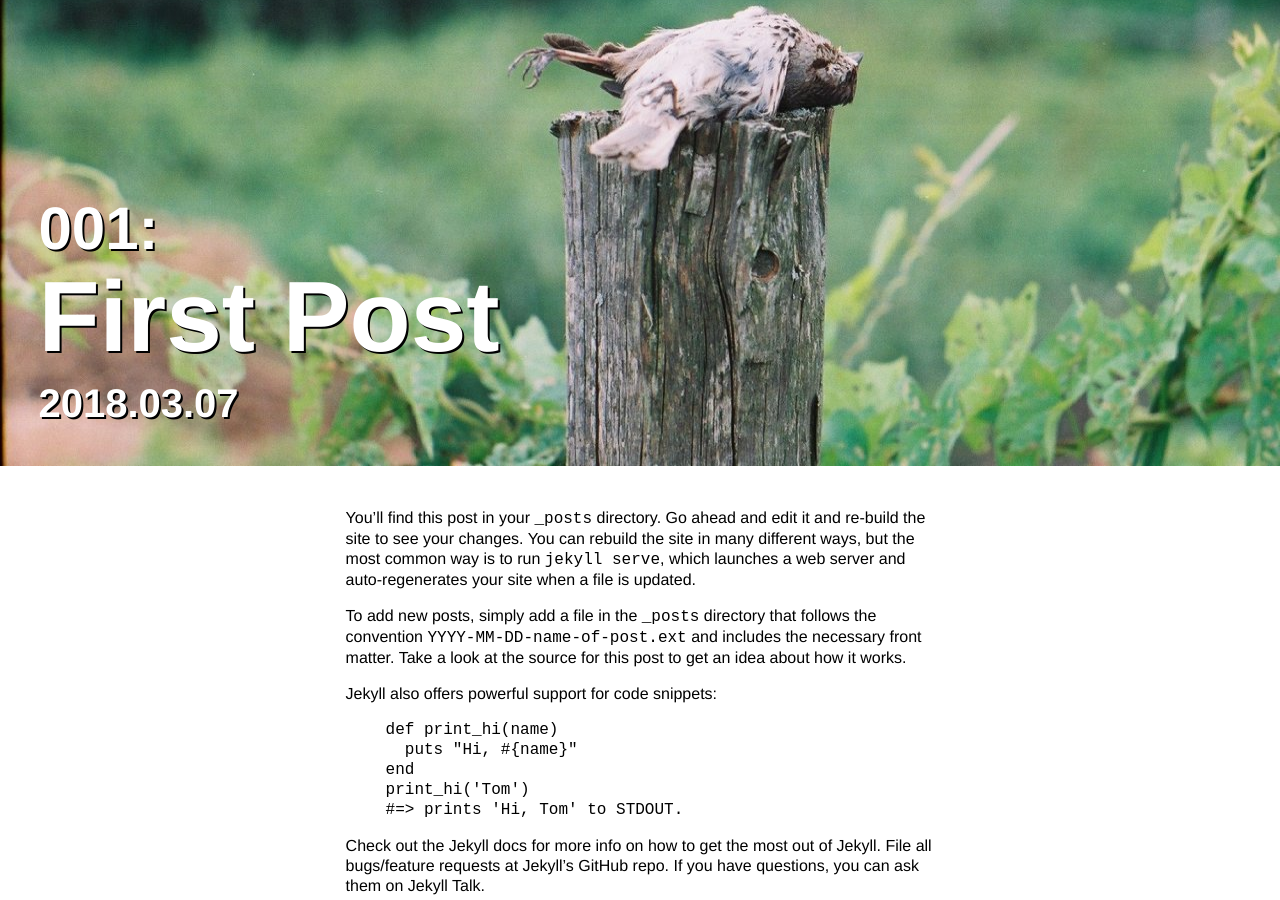
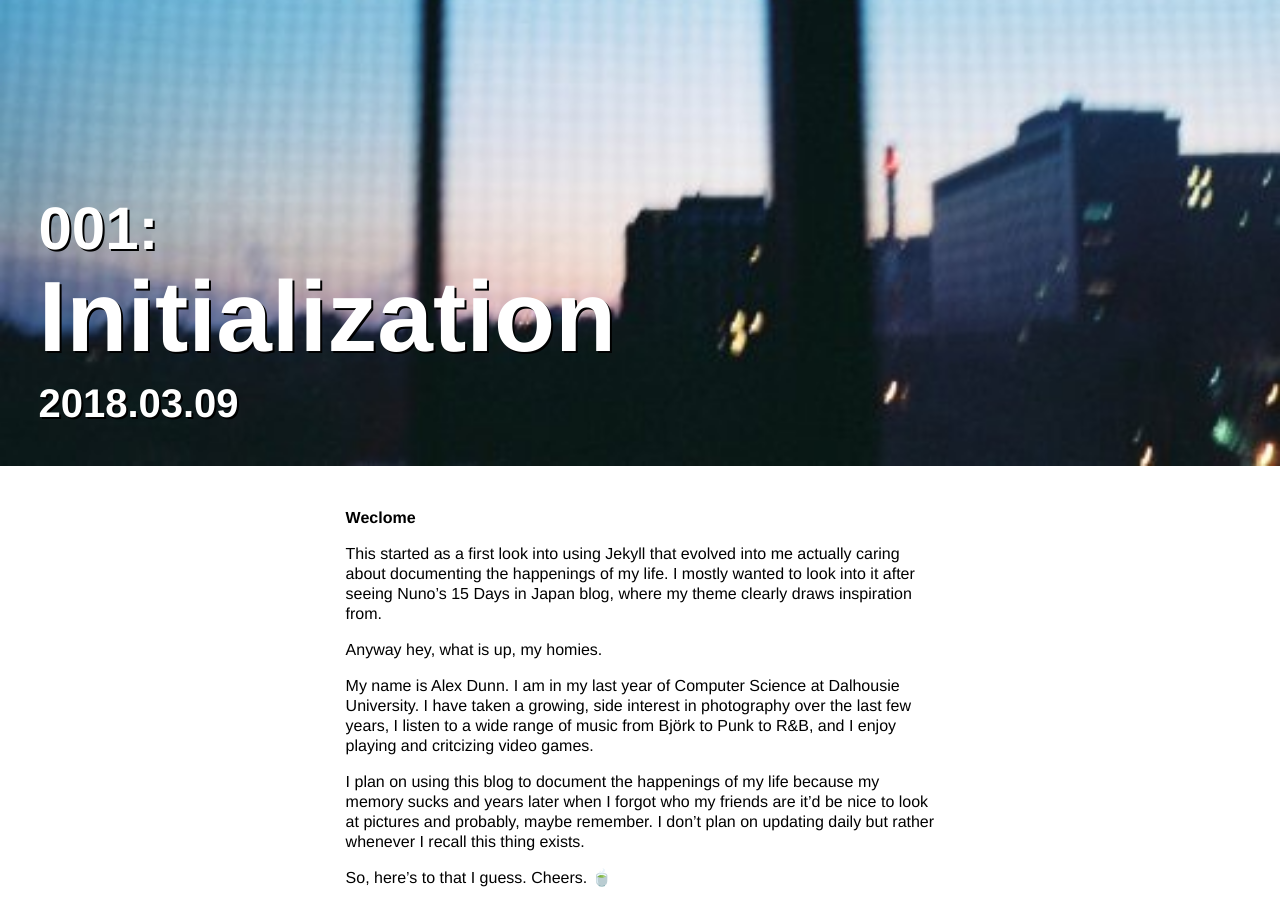
Before and after one commit to aadunn/blog, a Jekyll site: the page built from _posts/2018-03-07-first-post.md, in a window 1280 px wide and 900 px high, scrolled down 434 px. Built offline with Jekyll 4.4.1, drawn with Linux system fonts in a browser that asks for light colours; nearby versions of some CDN libraries; some of the changed text lies outside the part shown.

Commit message:
first actual post + updated site description

```diff
--- a/_config.yml
+++ b/_config.yml
@@ -12,12 +12,14 @@ title: blog.aadunn
 author: Alex Dunn
 email: alex@aadunn.ca
 description:  # this means to ignore newlines until "baseurl:"
-  Personal blog for documenting the drab life of Alex Dunn.
+  Personal blog for documenting my strange life.
 
 baseurl: "" # the subpath of your site, e.g. /blog
 url: "http://blog.aadunn.ca" # the base hostname & protocol for your site, e.g. http://example.com
 github_username:  aadunn
 linkedin_username: alex@aadunn.ca
+
+permalink: pretty
 
 # Build settings
 markdown: kramdown
--- a/_layouts/post.html
+++ b/_layouts/post.html
@@ -10,7 +10,7 @@ layout: post
 	  <span>
 	    <h3 class="title">{{ page.postId }}:</h3>
 	    <h1 class="title">{{ page.title }}</h1>
-	    <h4 class="title">{{ page.date | date: "%Y.%m.%d"  }}</h4><!-- TODO: format date -->
+	    <h4 class="title">{{ page.date | date: "%Y.%m.%d" }}</h4><!-- TODO: format date -->
 	  </span>
 	</section>
 
--- a/_posts/2018-03-07-first-post.md
+++ b/_posts/2018-03-07-first-post.md
@@ -1,28 +1,20 @@
 ---
 layout: post
 postId:			"001"
-title:  "First Post"
-date:   2018-03-07 18:34:32 -0400
+title:  "Initialization"
+date:   2018-03-09 10:48:32
 categories: daily
-headerImage: /assets/images/first-flight-center.jpg
-headerAlt: "elite bird pic"
+headerImage: /assets/images/fenwick.jpg
+headerAlt: "skyline"
 ---
-You’ll find this post in your `_posts` directory. Go ahead and edit it and re-build the site to see your changes. You can rebuild the site in many different ways, but the most common way is to run `jekyll serve`, which launches a web server and auto-regenerates your site when a file is updated.
+**Weclome**
 
-To add new posts, simply add a file in the `_posts` directory that follows the convention `YYYY-MM-DD-name-of-post.ext` and includes the necessary front matter. Take a look at the source for this post to get an idea about how it works.
+This started as a first look into using Jekyll that evolved into me actually caring about documenting the happenings of my life. I mostly wanted to look into it after seeing Nuno's [15 Days in Japan blog](http://15daysinjapan.com), where my theme clearly draws inspiration from.
 
-Jekyll also offers powerful support for code snippets:
+Anyway hey, what is up, my homies.
 
-{% highlight ruby %}
-def print_hi(name)
-  puts "Hi, #{name}"
-end
-print_hi('Tom')
-#=> prints 'Hi, Tom' to STDOUT.
-{% endhighlight %}
+My name is Alex Dunn. I am in my last year of Computer Science at Dalhousie University. I have taken a growing, side interest in photography over the last few years, I listen to a wide range of music from Björk to Punk to R&B, and I enjoy playing and critcizing video games.
 
-Check out the [Jekyll docs][jekyll-docs] for more info on how to get the most out of Jekyll. File all bugs/feature requests at [Jekyll’s GitHub repo][jekyll-gh]. If you have questions, you can ask them on [Jekyll Talk][jekyll-talk].
+I plan on using this blog to document the happenings of my life because my memory sucks and years later when I forgot who my friends are it'd be nice to look at pictures and probably, maybe remember. I don't plan on updating daily but rather whenever I recall this thing exists.
 
-[jekyll-docs]: https://jekyllrb.com/docs/home
-[jekyll-gh]:   https://github.com/jekyll/jekyll
-[jekyll-talk]: https://talk.jekyllrb.com/
+So, here's to that I guess. Cheers. 🍵
```
Also changed, not shown: _posts/2018-03-07-second-post.md (deleted, +0 -18 lines), assets/images/brightwood.jpg (added), assets/images/fenwick.jpg (added), assets/images/inside-car.jpg (added).
